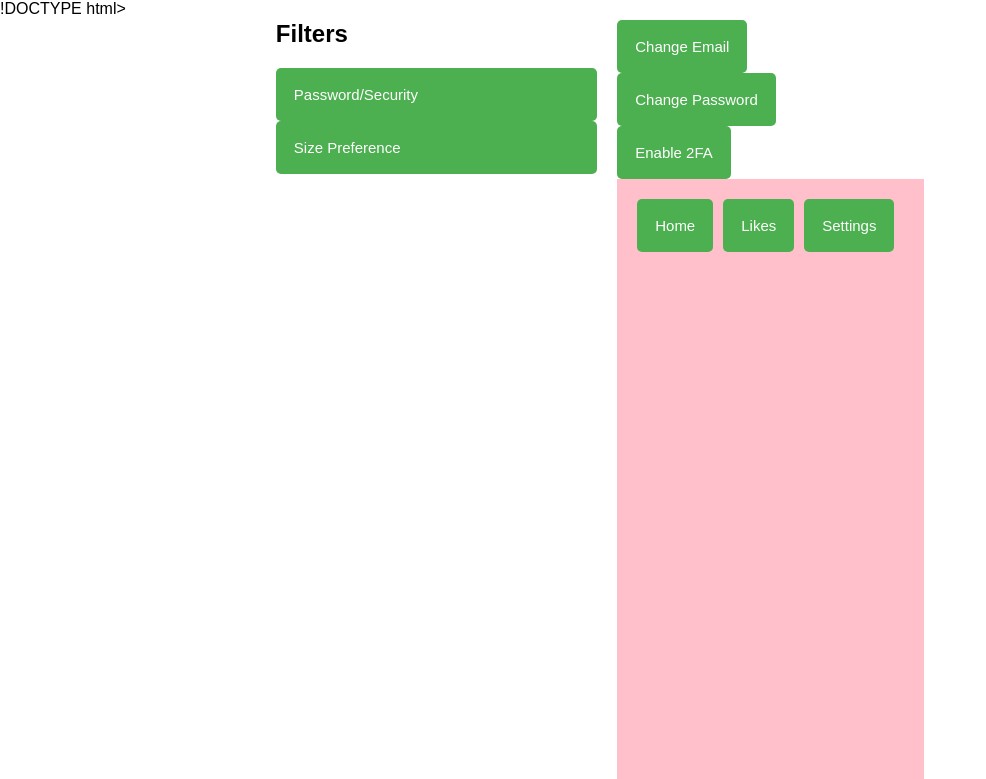
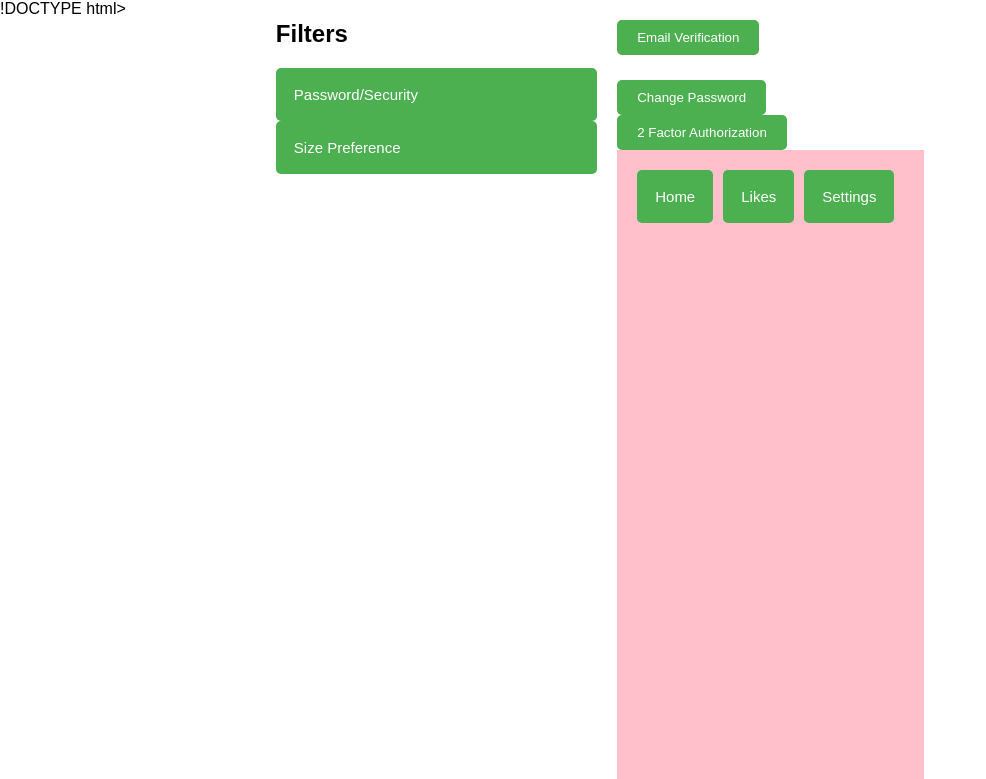
Before and after one commit to KatieOrtiz/FashionGPT, a Flask app: page /personalDetails in a window 1280 px wide. Shown: the top 779 px of the page, without its empty margins (0-986 px from the left). Run offline with Flask 3, Linux system fonts and the light colour scheme.

Commit message:
Update personalDetails.html

```diff
--- a/templates/personalDetails.html
+++ b/templates/personalDetails.html
@@ -30,9 +30,9 @@
 
     <div id="middle-section">
 
-      <button class="menu-button">Change Email</button>
-      <button class="menu-button">Change Password</button>
-      <button class="menu-button">Enable 2FA</button>
+      <button class="verify-btn" type="button" id="evbtn">Email Verification</button>
+      <button class="password-btn" type="button" id="changebtn">Change Password</button>
+      <button class="authorization-btn" type="button" id="2fabtn">2 Factor Authorization</button>
 
 
 
```
